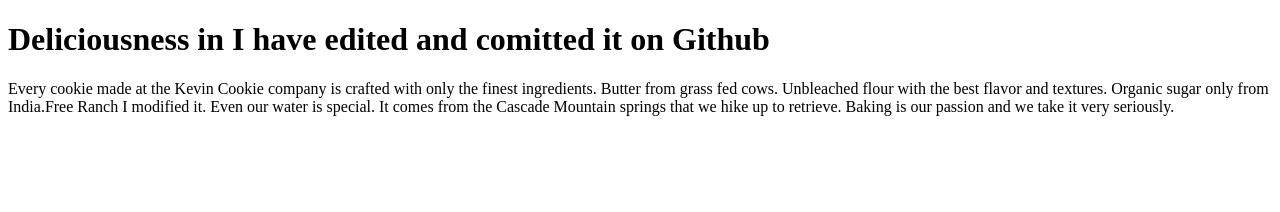
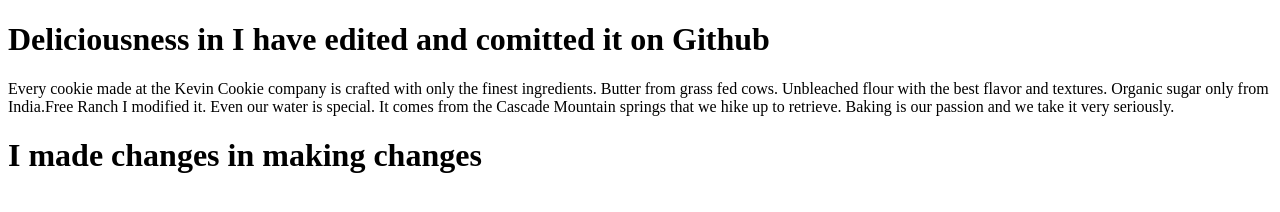
Before and after one commit to RamaVenkatSai/Testing, a plain HTML site: page index.htm in a window 1280 px wide. Drawn offline with Linux system fonts and the light colour scheme.

Commit message:
updatedindex.hemaftergit

```diff
--- a/index.htm
+++ b/index.htm
@@ -6,6 +6,6 @@
 <h1>Deliciousness in I have edited and comitted it on Github </h1>
 
 <p>Every cookie made at the Kevin Cookie company is crafted with only the finest ingredients. Butter from grass fed cows. Unbleached flour with the best flavor and textures. Organic sugar only from India.Free Ranch I modified it. Even our water is special. It comes from the Cascade Mountain springs that we hike up to retrieve. Baking is our passion and we take it very seriously.</p>
-
+<h1> I made changes in making changes </h1>
 </body>
 </html>
```
